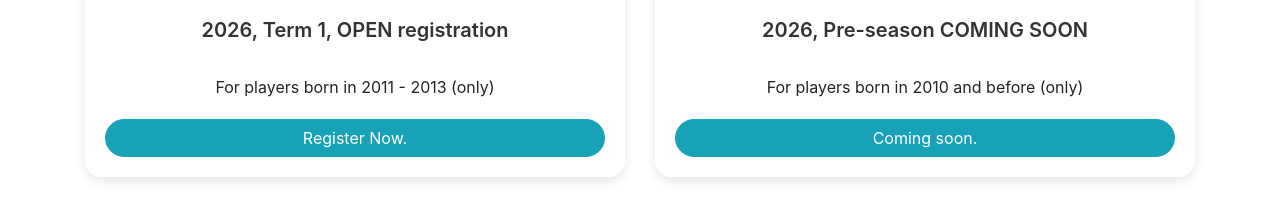
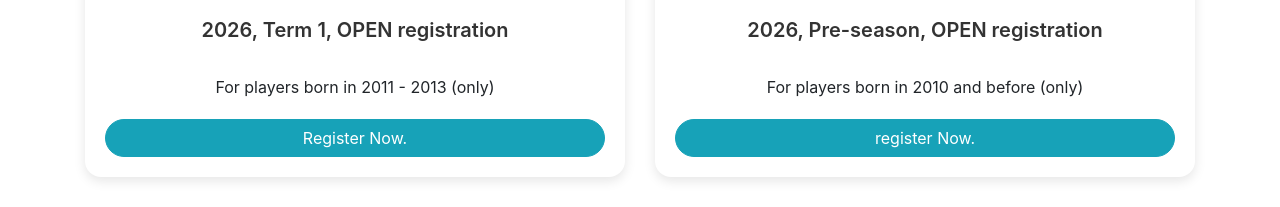
Before and after one commit to natbutter/footandball, a plain HTML site: page register.html in a window 1280 px wide. Shown: the part 1219-1426 px from the top of the page. Drawn offline with Linux system fonts and the light colour scheme.

Commit message:
Update register.html

```diff
--- a/register.html
+++ b/register.html
@@ -127,10 +127,10 @@
               <img src="img/senior_e.png" class="card-img-top" style="max-height:300px; object-fit:cover;" alt="school term program">
             </a>
             <div class="card-body d-flex flex-column">
-              <h2 class="card-title">2026, Pre-season COMING SOON</h2>
+              <h2 class="card-title">2026, Pre-season, OPEN registration</h2>
               <p class="card-text">For players born in 2010 and before (only)</p>
               <a href="https://forms.office.com/r/JrQtkNkkGA" target="_blank" class="btn btn-info mt-auto">
-                Coming soon.
+                register Now.
               </a>
             </div>
           </div>
```
